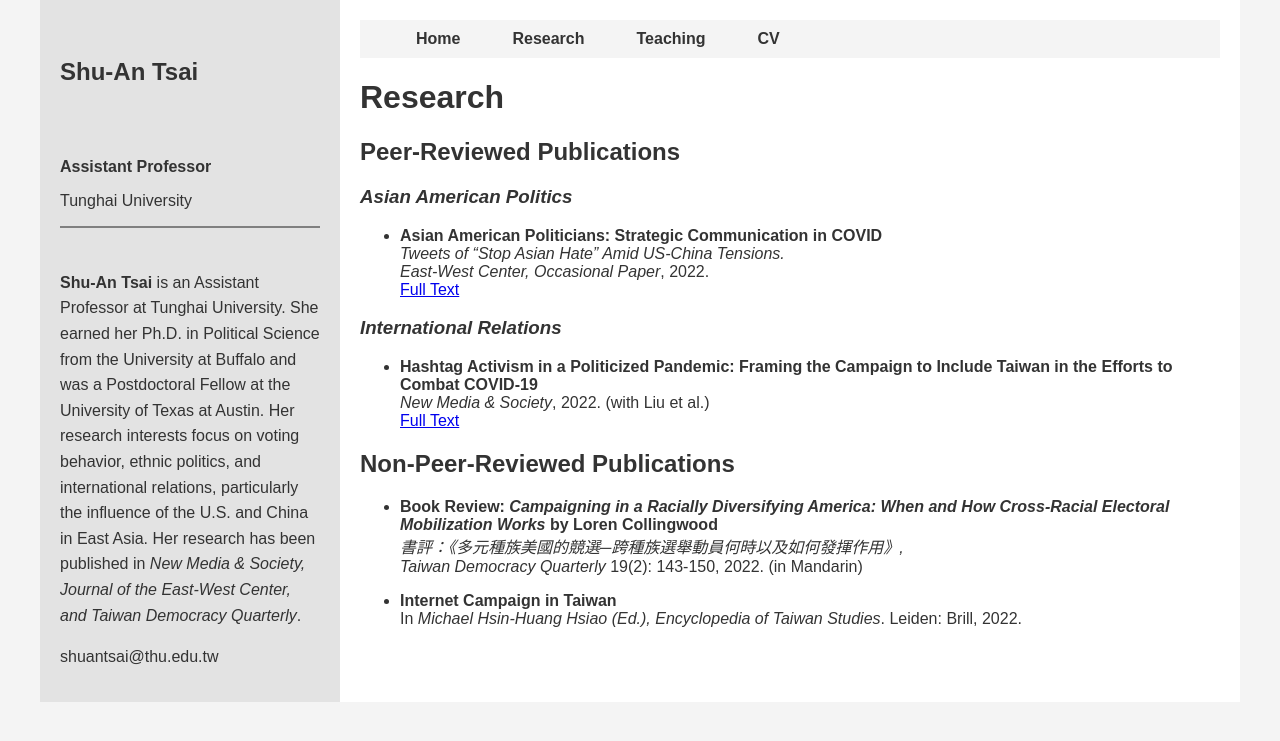
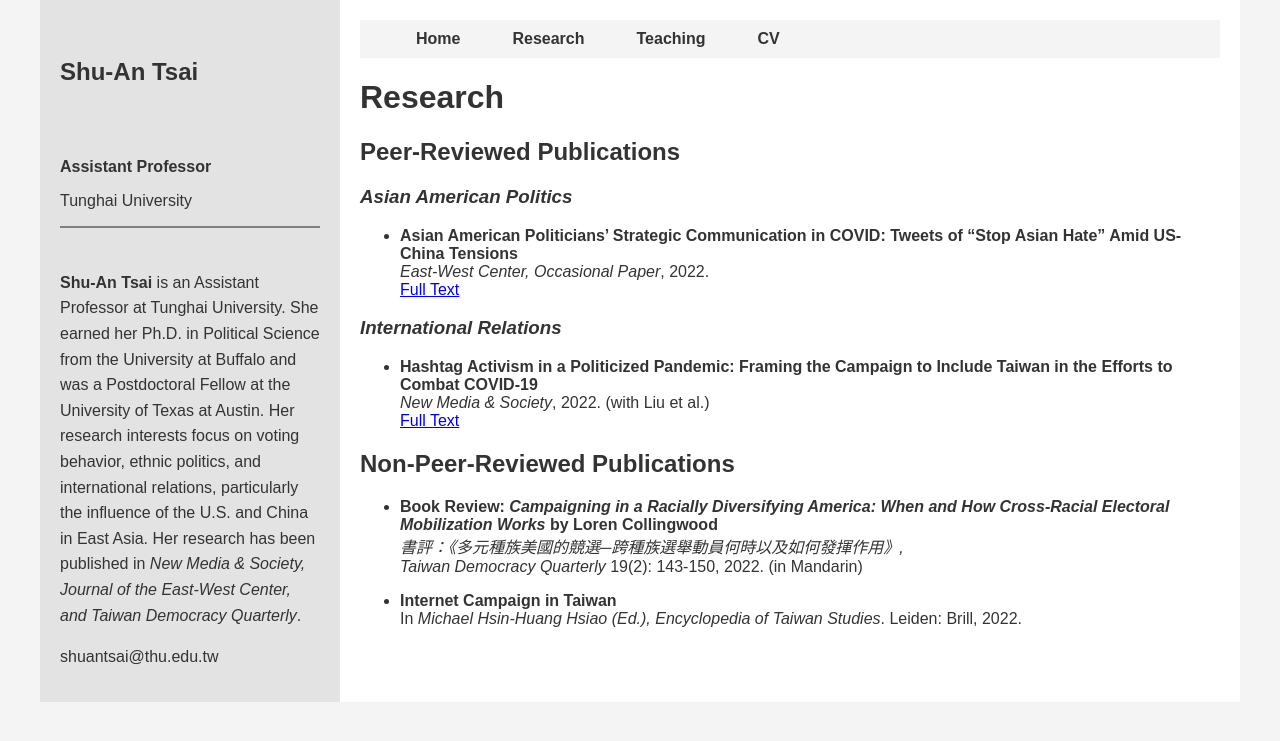
Before and after one commit to shuantsai/shuantsai.github.io, a Jekyll site: the page built from research.md, in a window 1280 px wide. Shown: the top 741 px of the page. Built offline with Jekyll 4.4.1, drawn with Linux system fonts in a browser that asks for light colours; a script that is not in the unit is left out.

```diff
--- a/research.md
+++ b/research.md
@@ -9,8 +9,7 @@ permalink: /research/
 ## **Peer-Reviewed Publications**
 
 ### *Asian American Politics*
-- **Asian American Politicians: Strategic Communication in COVID**
-  *Tweets of “Stop Asian Hate” Amid US-China Tensions.*
+- **Asian American Politicians' Strategic Communication in COVID: Tweets of “Stop Asian Hate” Amid US-China Tensions**
   *East-West Center, Occasional Paper*, 2022.
   [Full Text](https://www.eastwestcenter.org/publications/asian-american-politicians-strategic-communication-covid-tweets-stop-asian-hate-amid)
 
```
